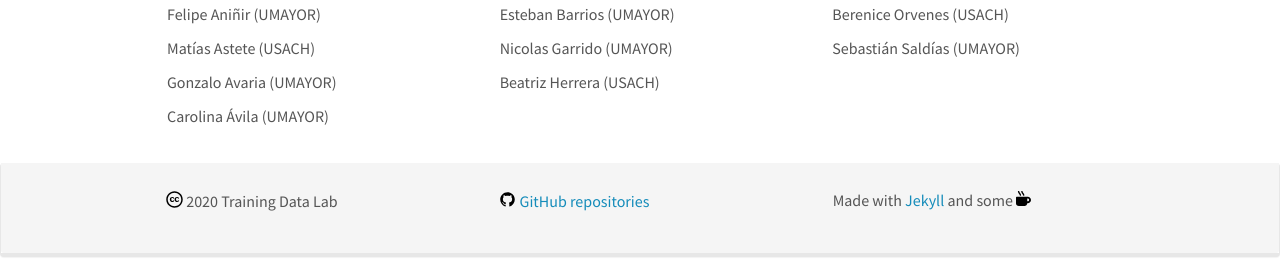
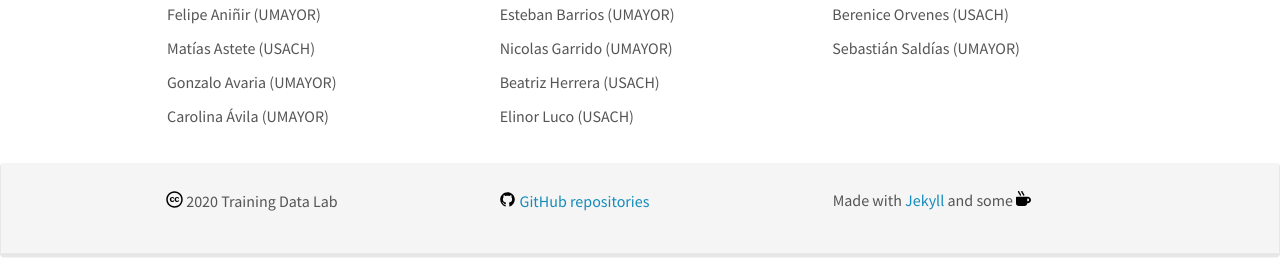
Before and after one commit to training-datalab/old-training-datalab.com, a Jekyll site: the page built from _pages/team.md, in a window 1280 px wide and 900 px high, scrolled down 576 px. Shown: the part 621-897 px from the top of the window. Built offline with Jekyll 4.4.1, drawn with Linux system fonts in a browser that asks for light colours; nearby versions of some CDN libraries.

Commit message:
Update assistants2.yml

```diff
--- a/_data/assistants2.yml
+++ b/_data/assistants2.yml
@@ -1,4 +1,4 @@
 - name: Esteban Barrios (UMAYOR)
 - name: Nicolas Garrido (UMAYOR)
 - name: Beatriz Herrera (USACH)
-- name:
+- name: Elinor Luco (USACH)
```
